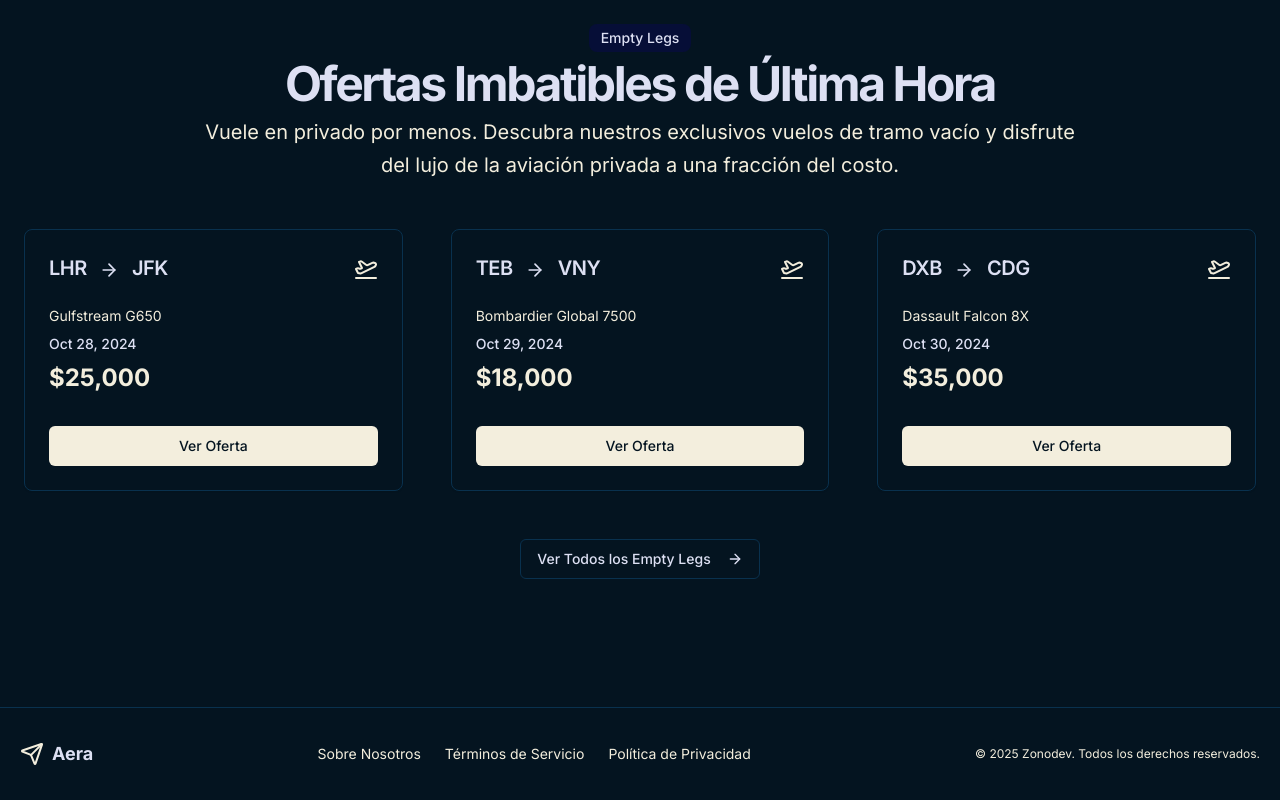
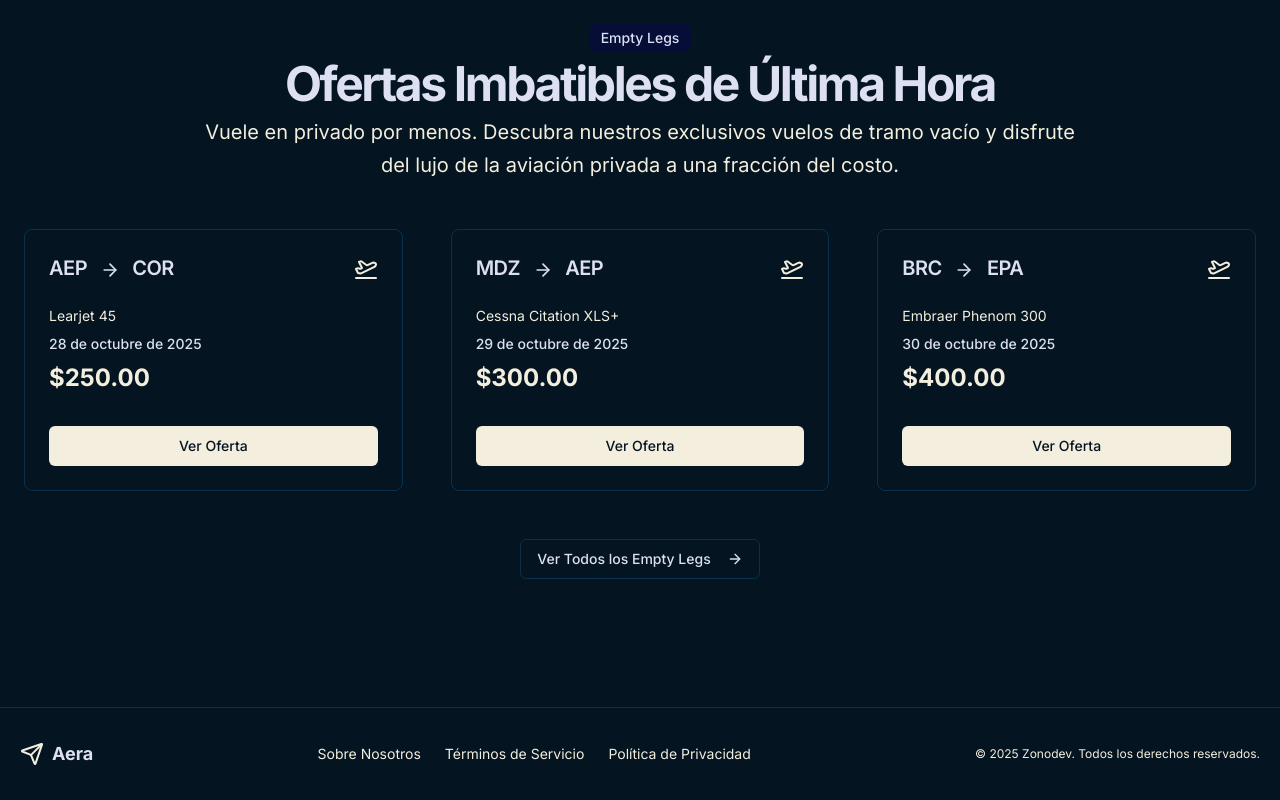
Before and after one commit to franlanese/jetsetter, a Next.js app: page / in a window 1280 px wide. Shown: the part 849-1649 px from the top of the page. Built offline with nearby package versions, Linux system fonts and the light colour scheme.

Commit message:
Fix preview empty legs

```diff
--- a/src/app/page.tsx
+++ b/src/app/page.tsx
@@ -5,11 +5,9 @@ import Link from 'next/link';
 import Image from 'next/image';
 import { ArrowRight, PlaneTakeoff } from 'lucide-react';
 
-const emptyLegs = [
-  { id: 1, from: 'LHR', to: 'JFK', date: 'Oct 28, 2024', price: '$25,000', aircraft: 'Gulfstream G650' },
-  { id: 2, from: 'TEB', to: 'VNY', date: 'Oct 29, 2024', price: '$18,000', aircraft: 'Bombardier Global 7500' },
-  { id: 3, from: 'DXB', to: 'CDG', date: 'Oct 30, 2024', price: '$35,000', aircraft: 'Dassault Falcon 8X' },
-];
+import allEmptyLegs from '@/data/emptyLegs.json';
+
+const emptyLegs = allEmptyLegs.slice(0, 3);
 
 export default function Home() {
   return (
@@ -63,8 +61,8 @@ export default function Home() {
                 </CardHeader>
                 <CardContent className="grid gap-2 flex-grow">
                   <p className="text-sm text-muted-foreground">{leg.aircraft}</p>
-                  <p className="text-sm font-medium">{leg.date}</p>
-                  <p className="text-2xl font-bold text-primary">{leg.price}</p>
+                  <p className="text-sm font-medium">{new Date(leg.date).toLocaleDateString('es-ES', { year: 'numeric', month: 'long', day: 'numeric' })}</p>
+                  <p className="text-2xl font-bold text-primary">{new Intl.NumberFormat('en-US', { style: 'currency', currency: 'USD' }).format(leg.price)}</p>
                 </CardContent>
                 <div className="p-6 pt-0">
                   <Button asChild className="w-full mt-2">
```
